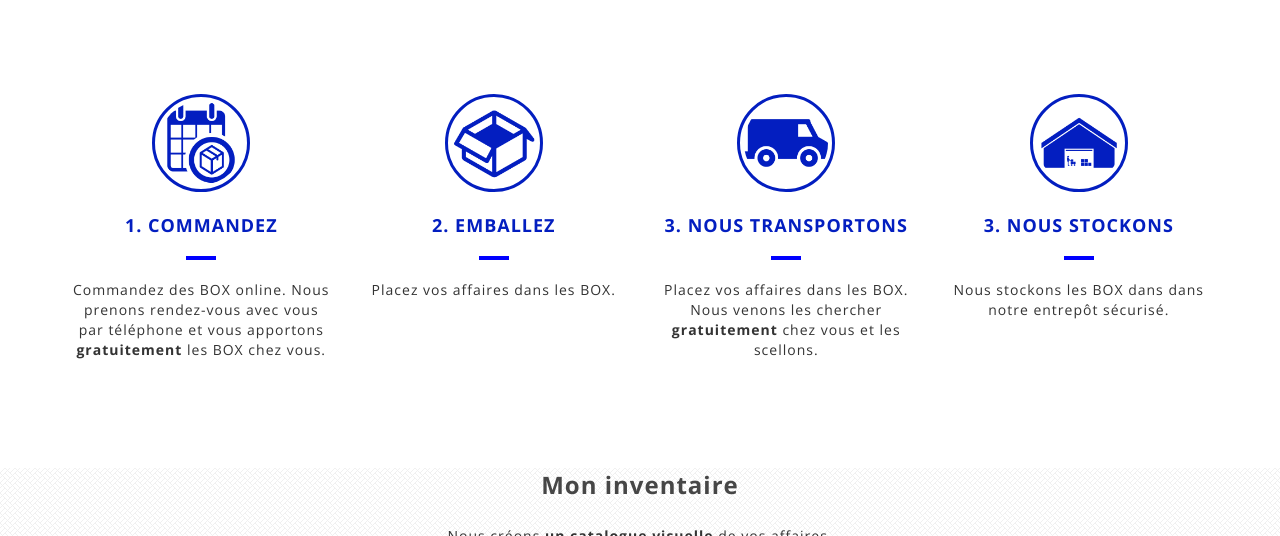
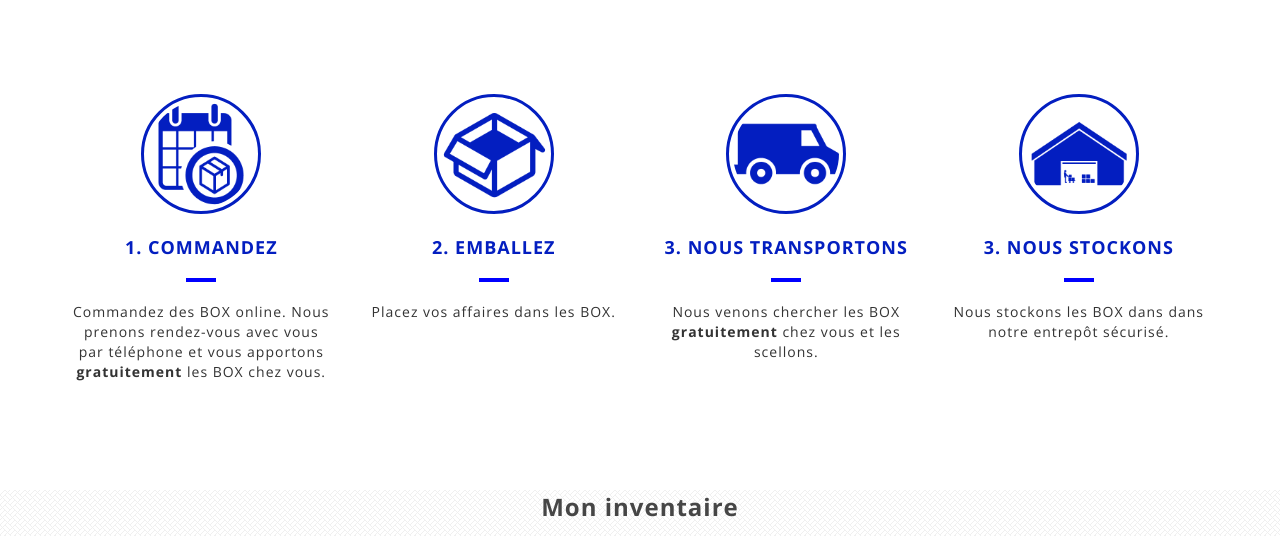
Before and after one commit to Seb1501/Piirog, a Jekyll site: the page built from index.html, in a window 1280 px wide and 1400 px high, cut to the strip 864-1400 px from the top of the window. Built offline with Jekyll 4.4.1, drawn with Linux system fonts in a browser that asks for light colours; nearby versions of some CDN libraries; some web fonts are replaced; Markdown is read by kramdown in place of the engine named in the settings; some of the changed text lies outside the part shown.

Commit message:
Modif nom

```diff
--- a/_layouts/default.html
+++ b/_layouts/default.html
@@ -57,7 +57,7 @@
             <span class="icon-bar"></span>
           </button>
           <a class="navbar-brand" href="{{ site.baseurl }}/index.html" id="company_name">
-            Casetore
+            WeSquare
           </a>
         </div>
 
--- a/css/style.css
+++ b/css/style.css
@@ -105,6 +105,8 @@ body{
 	border-color: rgba(3, 30, 192, 1);
 
 }
+
+
 /**************************MON**INVENTAIRE****************************************************************************************/
 
 .mon_inventaire{
@@ -294,7 +296,7 @@ body{
 
 
 .box-Alice{
-	background-image: url("../images/Affaires-Fred.png");
+	background-image: url("../images/Affaires-Alice.png");
 	background-size: cover;
 	text-align: center;
 	height: 500px;
--- a/index.html
+++ b/index.html
@@ -67,17 +67,17 @@ description:
 <div class="spacer"></div>
 
 <div class="le_service">
-    <div class="container text-center">
+    <div class="container">
     <div class="row text-center">
       <div class="col-sm-6 col-md-3 feature">
-        <img src="images/icon_62565/icon_62565_blue.png" width="98" class="circle">
+        <img src="images/icon_62565/icon_62565_blue.png" width="120" class="circle">
         <p>
         <h4><b>1. COMMANDEZ</b></h4>
         <hr>Commandez des BOX online. Nous prenons rendez-vous avec vous par téléphone et vous apportons <strong> gratuitement </strong> les BOX chez vous. </hr>
         </p>
       </div>
       <div class="col-sm-6 col-md-3 feature">
-        <img src="images/icon_63393/icon_63393_blue.png" width="98" class="circle">
+        <img src="images/icon_63393/icon_63393_blue.png" width="120" class="circle">
         <p>
         <h4><b>2. EMBALLEZ</b></h4>
         <hr>Placez vos affaires dans les BOX. </hr>
@@ -85,14 +85,14 @@ description:
       </div>
       <div class="clearfix visible-sm-block"></div>
       <div class="col-sm-6 col-md-3 feature">
-        <img src="images/icon_11198/icon_11198_blue.png" width="98" class="circle">
+        <img src="images/icon_11198/icon_11198_blue.png" width="120" class="circle">
         <p>
         <h4><b>3. NOUS TRANSPORTONS</b></h4>
-        <hr>Placez vos affaires dans les BOX. Nous venons les chercher <strong> gratuitement</strong> chez vous et les scellons.</hr>
+        <hr>Nous venons chercher les BOX <strong> gratuitement</strong> chez vous et les scellons.</hr>
         </p>
       </div>
       <div class="col-sm-6 col-md-3 feature">
-        <img src="images/icon_37887/icon_37887_blue.png" width="98" class="circle">
+        <img src="images/icon_37887/icon_37887_blue.png" width="120" class="circle">
         <p>
         <h4><b>3. NOUS STOCKONS</b></h4>
         <hr>Nous stockons les BOX dans dans notre entrepôt sécurisé.
@@ -112,7 +112,7 @@ description:
         Mon inventaire
         </div>
         Nous créons <strong>un catalogue visuelle</strong> de vos affaires.
-        <br>Quand vous le souhaitez, vous planifiez online un retour de vos affaires<br>
+        <br>Quand vous le souhaitez, vous planifiez online un retour de vos BOX.<br>
         <img src="images/EcranMac.png" class="img-responsive" width="500">
 
     </div>
```
Also changed, not shown: other parts of index.html (+1 -1 lines), images/Affaires-See-Concept.png, 4 other files.
